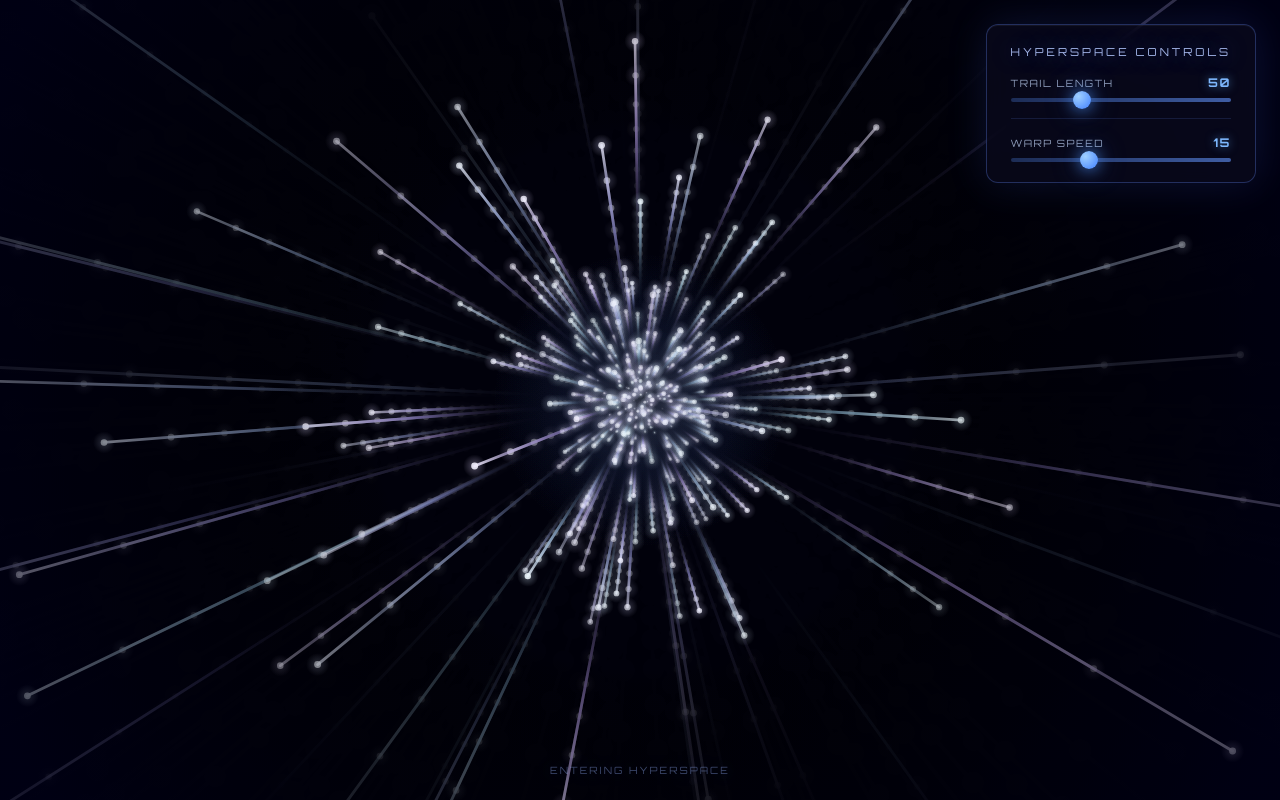
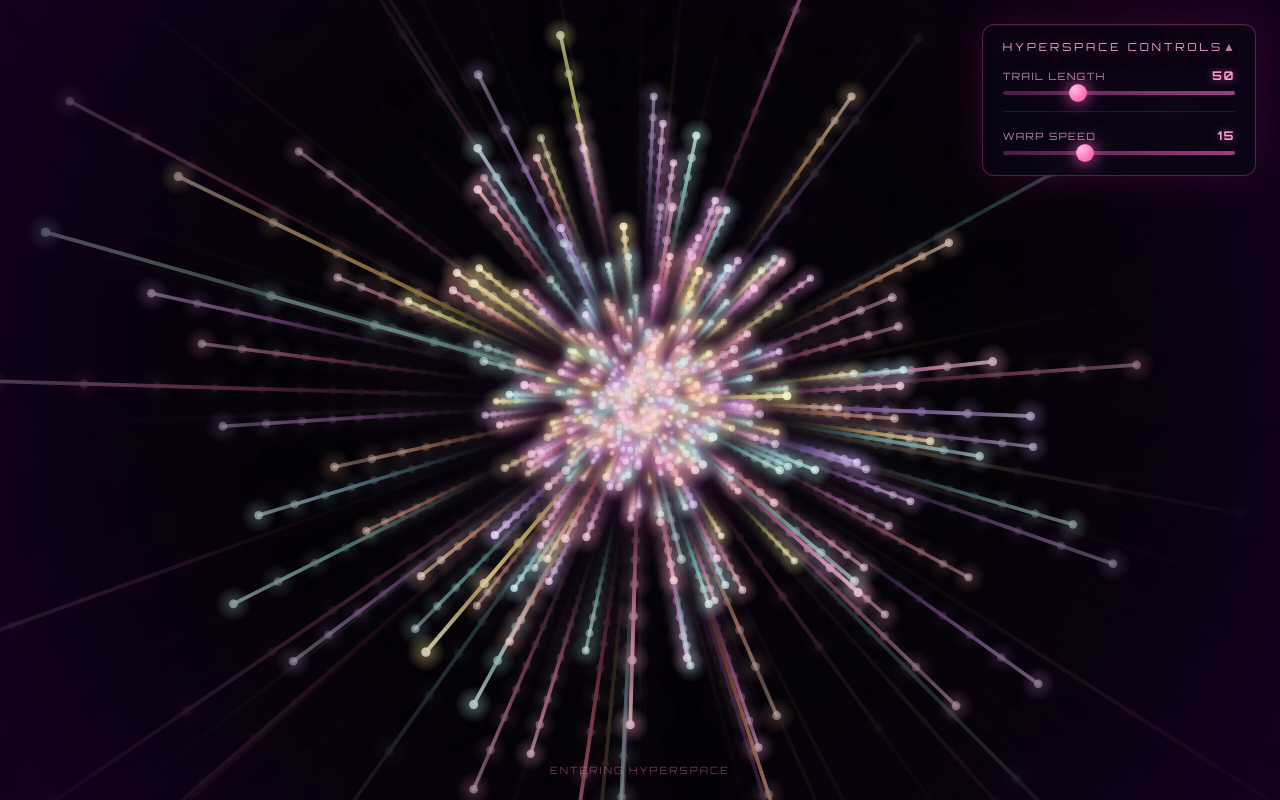
Before and after one commit to Dawson-Gibbons/aiml1870-starfield, a plain HTML site: page index.html in a window 1280 px wide. Drawn offline with Linux system fonts and the light colour scheme; animation ran at ten frames a second.

Commit message:
Deploy: Add collapsible controls, more edge stars, pink/purple color scheme

```diff
--- a/index.html
+++ b/index.html
@@ -31,25 +31,62 @@
       top: 24px;
       right: 24px;
       z-index: 100;
-      background: rgba(10, 10, 30, 0.7);
+      background: rgba(10, 5, 20, 0.8);
       backdrop-filter: blur(12px);
-      border: 1px solid rgba(100, 140, 255, 0.3);
+      border: 1px solid rgba(255, 100, 200, 0.3);
       border-radius: 12px;
-      padding: 20px 24px;
       min-width: 220px;
       box-shadow:
-        0 0 40px rgba(80, 120, 255, 0.15),
+        0 0 40px rgba(255, 50, 150, 0.15),
         inset 0 1px 0 rgba(255, 255, 255, 0.05);
+      overflow: hidden;
     }
 
-    .controls h3 {
-      color: rgba(180, 200, 255, 0.9);
+    .controls-header {
+      padding: 14px 20px;
+      cursor: pointer;
+      display: flex;
+      justify-content: space-between;
+      align-items: center;
+      transition: background 0.2s ease;
+    }
+
+    .controls-header:hover {
+      background: rgba(255, 100, 200, 0.1);
+    }
+
+    .controls-header h3 {
+      color: rgba(255, 180, 220, 0.9);
       font-size: 11px;
       font-weight: 400;
       letter-spacing: 3px;
       text-transform: uppercase;
-      margin-bottom: 16px;
-      text-shadow: 0 0 20px rgba(100, 150, 255, 0.5);
+      margin: 0;
+      text-shadow: 0 0 20px rgba(255, 100, 200, 0.5);
+    }
+
+    .toggle-icon {
+      color: rgba(255, 180, 220, 0.7);
+      font-size: 12px;
+      transition: transform 0.3s ease;
+    }
+
+    .controls.collapsed .toggle-icon {
+      transform: rotate(180deg);
+    }
+
+    .controls-content {
+      padding: 0 20px 20px 20px;
+      max-height: 200px;
+      overflow: hidden;
+      transition: max-height 0.3s ease, padding 0.3s ease, opacity 0.3s ease;
+      opacity: 1;
+    }
+
+    .controls.collapsed .controls-content {
+      max-height: 0;
+      padding: 0 20px;
+      opacity: 0;
     }
 
     .slider-container {
@@ -62,17 +99,17 @@
       display: flex;
       justify-content: space-between;
       align-items: center;
-      color: rgba(200, 220, 255, 0.7);
+      color: rgba(255, 200, 230, 0.7);
       font-size: 10px;
       letter-spacing: 1.5px;
       text-transform: uppercase;
     }
 
     .slider-value {
-      color: #7eb8ff;
+      color: #ff9ed2;
       font-weight: 700;
       font-size: 12px;
-      text-shadow: 0 0 10px rgba(100, 180, 255, 0.6);
+      text-shadow: 0 0 10px rgba(255, 100, 200, 0.6);
     }
 
     input[type="range"] {
@@ -81,8 +118,8 @@
       width: 100%;
       height: 4px;
       background: linear-gradient(90deg,
-        rgba(60, 100, 180, 0.4) 0%,
-        rgba(100, 150, 255, 0.6) 100%);
+        rgba(180, 60, 150, 0.4) 0%,
+        rgba(255, 100, 200, 0.6) 100%);
       border-radius: 2px;
       outline: none;
       cursor: pointer;
@@ -93,38 +130,38 @@
       appearance: none;
       width: 18px;
       height: 18px;
-      background: radial-gradient(circle at 30% 30%, #a0d0ff, #4080ff);
+      background: radial-gradient(circle at 30% 30%, #ffc0e0, #ff40a0);
       border-radius: 50%;
       cursor: pointer;
       box-shadow:
-        0 0 15px rgba(80, 150, 255, 0.8),
-        0 0 30px rgba(80, 150, 255, 0.4);
+        0 0 15px rgba(255, 100, 200, 0.8),
+        0 0 30px rgba(255, 100, 200, 0.4);
       transition: transform 0.15s ease, box-shadow 0.15s ease;
     }
 
     input[type="range"]::-webkit-slider-thumb:hover {
       transform: scale(1.15);
       box-shadow:
-        0 0 20px rgba(100, 180, 255, 1),
-        0 0 40px rgba(100, 180, 255, 0.6);
+        0 0 20px rgba(255, 150, 220, 1),
+        0 0 40px rgba(255, 150, 220, 0.6);
     }
 
     input[type="range"]::-moz-range-thumb {
       width: 18px;
       height: 18px;
-      background: radial-gradient(circle at 30% 30%, #a0d0ff, #4080ff);
+      background: radial-gradient(circle at 30% 30%, #ffc0e0, #ff40a0);
       border-radius: 50%;
       cursor: pointer;
       border: none;
       box-shadow:
-        0 0 15px rgba(80, 150, 255, 0.8),
-        0 0 30px rgba(80, 150, 255, 0.4);
+        0 0 15px rgba(255, 100, 200, 0.8),
+        0 0 30px rgba(255, 100, 200, 0.4);
     }
 
     .speed-control {
       margin-top: 16px;
       padding-top: 16px;
-      border-top: 1px solid rgba(100, 140, 255, 0.15);
+      border-top: 1px solid rgba(255, 100, 200, 0.15);
     }
 
     .hint {
@@ -132,20 +169,24 @@
       bottom: 24px;
       left: 50%;
       transform: translateX(-50%);
-      color: rgba(150, 180, 255, 0.4);
+      color: rgba(255, 150, 200, 0.4);
       font-size: 10px;
       letter-spacing: 2px;
       text-transform: uppercase;
-      text-shadow: 0 0 20px rgba(100, 150, 255, 0.3);
+      text-shadow: 0 0 20px rgba(255, 100, 200, 0.3);
     }
   </style>
 </head>
 <body>
   <canvas id="starfield"></canvas>
 
-  <div class="controls">
+  <div class="controls" id="controls">
+    <div class="controls-header" id="controlsHeader">
       <h3>Hyperspace Controls</h3>
+      <span class="toggle-icon">▲</span>
+    </div>
 
+    <div class="controls-content">
       <div class="slider-container">
         <div class="slider-label">
           <span>Trail Length</span>
@@ -162,6 +203,7 @@
         <input type="range" id="speedSlider" min="2" max="40" value="15">
       </div>
     </div>
+  </div>
 
   <div class="hint">Entering Hyperspace</div>
 
@@ -172,14 +214,21 @@
     let width, height, centerX, centerY;
     let trailLength = 50;
     let speed = 15;
-    const numStars = 400;
+    const numStars = 600;
     const stars = [];
 
     // UI Elements
+    const controls = document.getElementById('controls');
+    const controlsHeader = document.getElementById('controlsHeader');
     const trailSlider = document.getElementById('trailSlider');
     const trailValue = document.getElementById('trailValue');
     const speedSlider = document.getElementById('speedSlider');
     const speedValue = document.getElementById('speedValue');
+
+    // Toggle controls dropdown
+    controlsHeader.addEventListener('click', () => {
+      controls.classList.toggle('collapsed');
+    });
 
     trailSlider.addEventListener('input', (e) => {
       trailLength = parseInt(e.target.value);
@@ -201,6 +250,16 @@
     window.addEventListener('resize', resize);
     resize();
 
+    // Color palettes - warm sunset/nebula colors
+    const colorPalettes = [
+      { hue: 320, sat: 80 },  // Pink/Magenta
+      { hue: 280, sat: 70 },  // Purple
+      { hue: 340, sat: 85 },  // Hot pink
+      { hue: 20, sat: 90 },   // Orange
+      { hue: 45, sat: 95 },   // Gold
+      { hue: 180, sat: 60 },  // Teal accent
+    ];
+
     class Star {
       constructor() {
         this.reset();
@@ -221,7 +280,11 @@
 
         // Star properties
         this.brightness = Math.random() * 0.5 + 0.5;
-        this.hue = Math.random() * 60 + 200; // Blue to cyan range
+
+        // Pick from color palette with weighted randomness
+        const palette = colorPalettes[Math.floor(Math.random() * colorPalettes.length)];
+        this.hue = palette.hue + (Math.random() * 30 - 15);
+        this.saturation = palette.sat + (Math.random() * 20 - 10);
       }
 
       update() {
@@ -261,17 +324,17 @@
         const trailX = (pastX / trailZ) * 1000 + centerX;
         const trailY = (pastY / trailZ) * 1000 + centerY;
 
-        // Size based on distance
-        const size = Math.max(0.5, (1 - this.z / 1500) * 3);
+        // Size based on distance - bigger stars!
+        const size = Math.max(0.5, (1 - this.z / 1500) * 4);
 
         // Opacity based on distance
         const alpha = Math.min(1, (1 - this.z / 1500) * this.brightness);
 
         // Draw trail
         const gradient = ctx.createLinearGradient(trailX, trailY, screenX, screenY);
-        gradient.addColorStop(0, `hsla(${this.hue}, 80%, 70%, 0)`);
-        gradient.addColorStop(0.5, `hsla(${this.hue}, 70%, 80%, ${alpha * 0.5})`);
-        gradient.addColorStop(1, `hsla(${this.hue}, 60%, 95%, ${alpha})`);
+        gradient.addColorStop(0, `hsla(${this.hue}, ${this.saturation}%, 60%, 0)`);
+        gradient.addColorStop(0.5, `hsla(${this.hue}, ${this.saturation - 10}%, 70%, ${alpha * 0.5})`);
+        gradient.addColorStop(1, `hsla(${this.hue}, ${this.saturation - 20}%, 90%, ${alpha})`);
 
         ctx.beginPath();
         ctx.moveTo(trailX, trailY);
@@ -284,61 +347,64 @@
         // Draw star head (bright point)
         ctx.beginPath();
         ctx.arc(screenX, screenY, size * 1.2, 0, Math.PI * 2);
-        ctx.fillStyle = `hsla(${this.hue - 20}, 50%, 98%, ${alpha})`;
+        ctx.fillStyle = `hsla(${this.hue}, ${this.saturation - 30}%, 95%, ${alpha})`;
         ctx.fill();
 
         // Glow effect
         const glowGradient = ctx.createRadialGradient(
           screenX, screenY, 0,
-          screenX, screenY, size * 4
+          screenX, screenY, size * 5
         );
-        glowGradient.addColorStop(0, `hsla(${this.hue}, 80%, 90%, ${alpha * 0.4})`);
-        glowGradient.addColorStop(1, `hsla(${this.hue}, 80%, 90%, 0)`);
+        glowGradient.addColorStop(0, `hsla(${this.hue}, ${this.saturation}%, 80%, ${alpha * 0.5})`);
+        glowGradient.addColorStop(1, `hsla(${this.hue}, ${this.saturation}%, 80%, 0)`);
 
         ctx.beginPath();
-        ctx.arc(screenX, screenY, size * 4, 0, Math.PI * 2);
+        ctx.arc(screenX, screenY, size * 5, 0, Math.PI * 2);
         ctx.fillStyle = glowGradient;
         ctx.fill();
       }
     }
 
-    // Initialize stars
+    // Initialize stars with more near the edges (lower z values)
     for (let i = 0; i < numStars; i++) {
       const star = new Star();
-      star.z = Math.random() * 1500; // Spread initial positions
+      // Bias toward lower z values (closer/edge stars) for more density at edges
+      const zBias = Math.pow(Math.random(), 0.6); // Power < 1 biases toward lower values
+      star.z = zBias * 1500;
       stars.push(star);
     }
 
-    // Central glow effect
+    // Central glow effect - warmer colors
     function drawCenterGlow() {
       const gradient = ctx.createRadialGradient(
         centerX, centerY, 0,
-        centerX, centerY, 150
+        centerX, centerY, 200
       );
-      gradient.addColorStop(0, 'rgba(200, 220, 255, 0.08)');
-      gradient.addColorStop(0.5, 'rgba(100, 150, 255, 0.03)');
-      gradient.addColorStop(1, 'rgba(50, 100, 200, 0)');
+      gradient.addColorStop(0, 'rgba(255, 200, 230, 0.1)');
+      gradient.addColorStop(0.3, 'rgba(255, 100, 180, 0.05)');
+      gradient.addColorStop(0.6, 'rgba(150, 50, 150, 0.02)');
+      gradient.addColorStop(1, 'rgba(50, 20, 80, 0)');
 
       ctx.fillStyle = gradient;
       ctx.fillRect(0, 0, width, height);
     }
 
-    // Vignette effect
+    // Vignette effect - purple tint
     function drawVignette() {
       const gradient = ctx.createRadialGradient(
         centerX, centerY, height * 0.3,
         centerX, centerY, height * 0.9
       );
       gradient.addColorStop(0, 'rgba(0, 0, 0, 0)');
-      gradient.addColorStop(1, 'rgba(0, 0, 20, 0.7)');
+      gradient.addColorStop(1, 'rgba(20, 0, 30, 0.8)');
 
       ctx.fillStyle = gradient;
       ctx.fillRect(0, 0, width, height);
     }
 
     function animate() {
-      // Slight motion blur effect
-      ctx.fillStyle = 'rgba(0, 0, 10, 0.3)';
+      // Slight motion blur effect - darker purple tint
+      ctx.fillStyle = 'rgba(5, 0, 10, 0.25)';
       ctx.fillRect(0, 0, width, height);
 
       drawCenterGlow();
```
Lines whose indentation alone changed are shown as unchanged.
